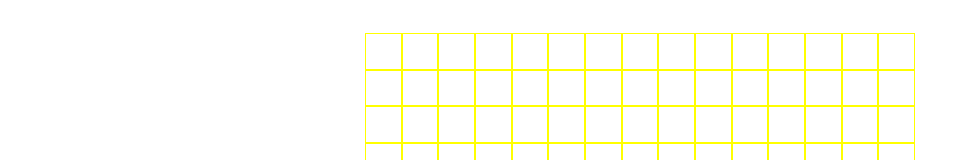
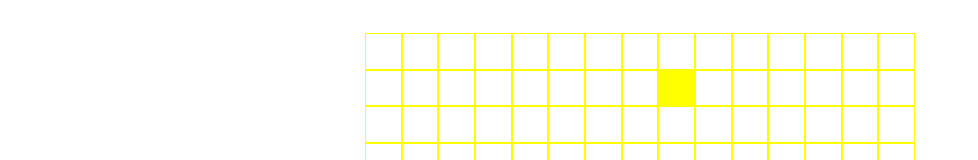
Before and after one commit to chasefarmer2808/vite-snake, a React (Vite) app: page / in a window 1280 px wide. Shown: the part 122-282 px from the top of the page, without its empty margins (0-978 px from the left). Built offline with nearby package versions, Linux system fonts and the light colour scheme.

Commit message:
game tick interval

```diff
--- a/src/GameGrid.tsx
+++ b/src/GameGrid.tsx
@@ -1,4 +1,4 @@
-import { useEffect, useState } from "react";
+import { useEffect, useReducer, useState } from "react";
 import GridBox from "./GridBox";
 
 import classes from "./styles/GameGrid.module.css";
@@ -9,12 +9,36 @@ interface GridNode {
   hasFood: boolean;
 }
 
+interface SnakePiece {
+  row: number;
+  col: number;
+}
+
+type SnakeAction = "tick" | "eat";
+
 const BOARD_SIZE = 15;
+
+const snakeReducer = (
+  state: SnakePiece[],
+  action: SnakeAction
+): SnakePiece[] => {
+  switch (action) {
+    case "tick":
+      return state.map((piece) => ({ ...piece, col: piece.col++ }));
+    default:
+      return state;
+  }
+};
 
 const GameGrid: React.FC = () => {
   const [gridState, setGridState] = useState<GridNode[][]>([[]]);
+  const [snake, dispatch] = useReducer(snakeReducer, [{ row: 1, col: 1 }]);
 
   useEffect(() => {
+    // Init game interval.
+    const gameInterval = setInterval(() => dispatch("tick"), 1000);
+
+    // Init grid.
     const grid = Array<GridNode[]>();
     let count = 0;
 
@@ -33,15 +57,35 @@ const GameGrid: React.FC = () => {
       grid.push(row);
     }
     setGridState(grid);
+
+    return () => clearInterval(gameInterval);
   }, []);
+
+  const nodeHasSnakePiece = (row: number, col: number) => {
+    let hasPiece = false;
+
+    for (const piece of snake) {
+      if (row === piece.row && col === piece.col) {
+        hasPiece = true;
+        break;
+      }
+    }
+
+    return hasPiece;
+  };
 
   return (
     <div
       className={classes.gameGrid}
       style={{ gridTemplateColumns: `repeat(${BOARD_SIZE}, auto)` }}
     >
-      {gridState.map((gridRow) =>
-        gridRow.map((gridItem) => <GridBox key={gridItem.id} />)
+      {gridState.map((gridRow, row) =>
+        gridRow.map((gridItem, col) => (
+          <GridBox
+            key={gridItem.id}
+            hasSnakePiece={nodeHasSnakePiece(row, col)}
+          />
+        ))
       )}
     </div>
   );
--- a/src/GridBox.tsx
+++ b/src/GridBox.tsx
@@ -1,7 +1,16 @@
 import classes from "./styles/GridBox.module.css";
 
-const GridBox: React.FC = () => {
-  return <div className={classes.gridBox}></div>;
+interface Props {
+  hasSnakePiece: boolean;
+  hasFood?: boolean;
+}
+
+const GridBox: React.FC<Props> = ({ hasSnakePiece, hasFood = false }) => {
+  return (
+    <div
+      className={`${classes.gridBox} ${hasSnakePiece && classes.snakeBox}`}
+    ></div>
+  );
 };
 
 export default GridBox;
--- a/src/styles/GridBox.module.css
+++ b/src/styles/GridBox.module.css
@@ -2,3 +2,7 @@
   border: 1px solid yellow;
   aspect-ratio: 1/1;
 }
+
+.snakeBox {
+  background-color: yellow;
+}
```
